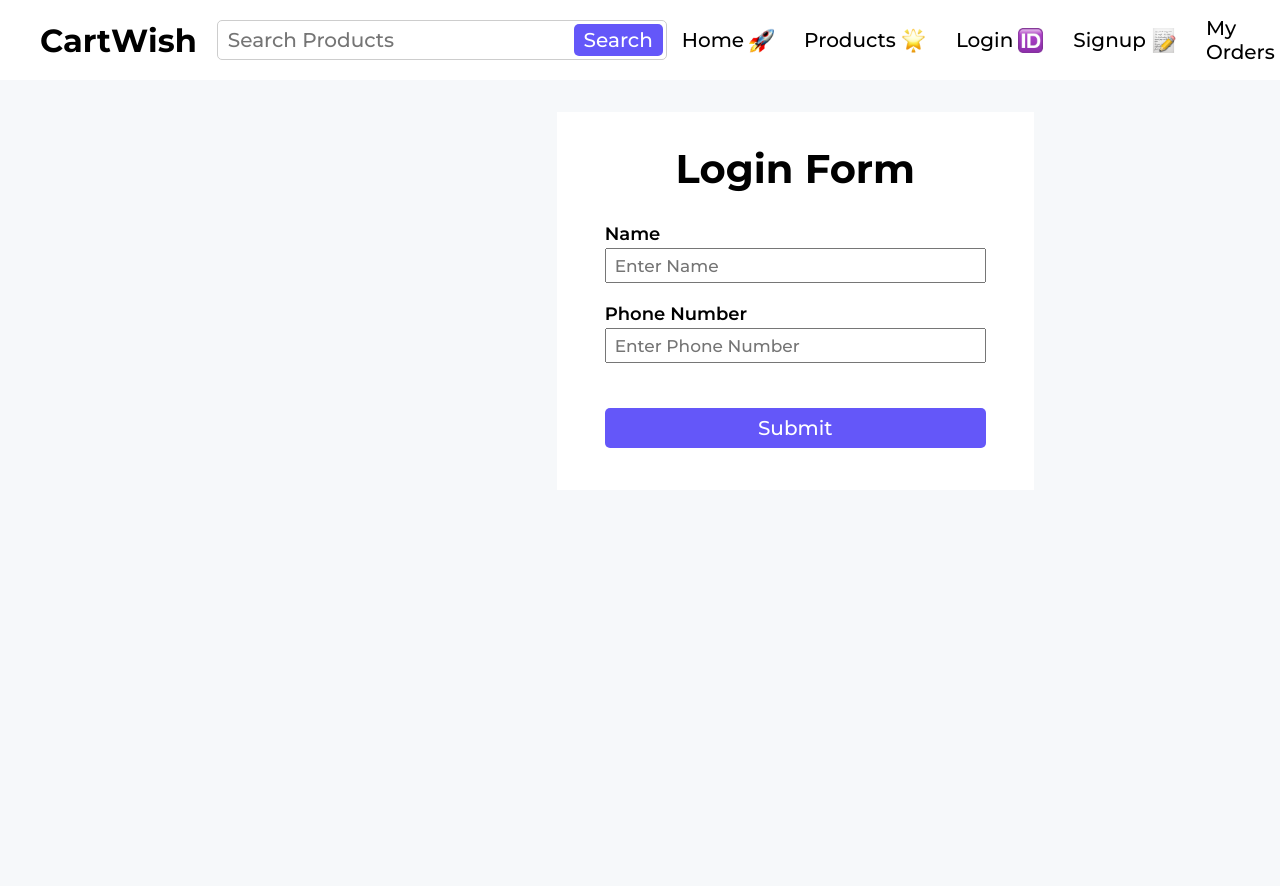
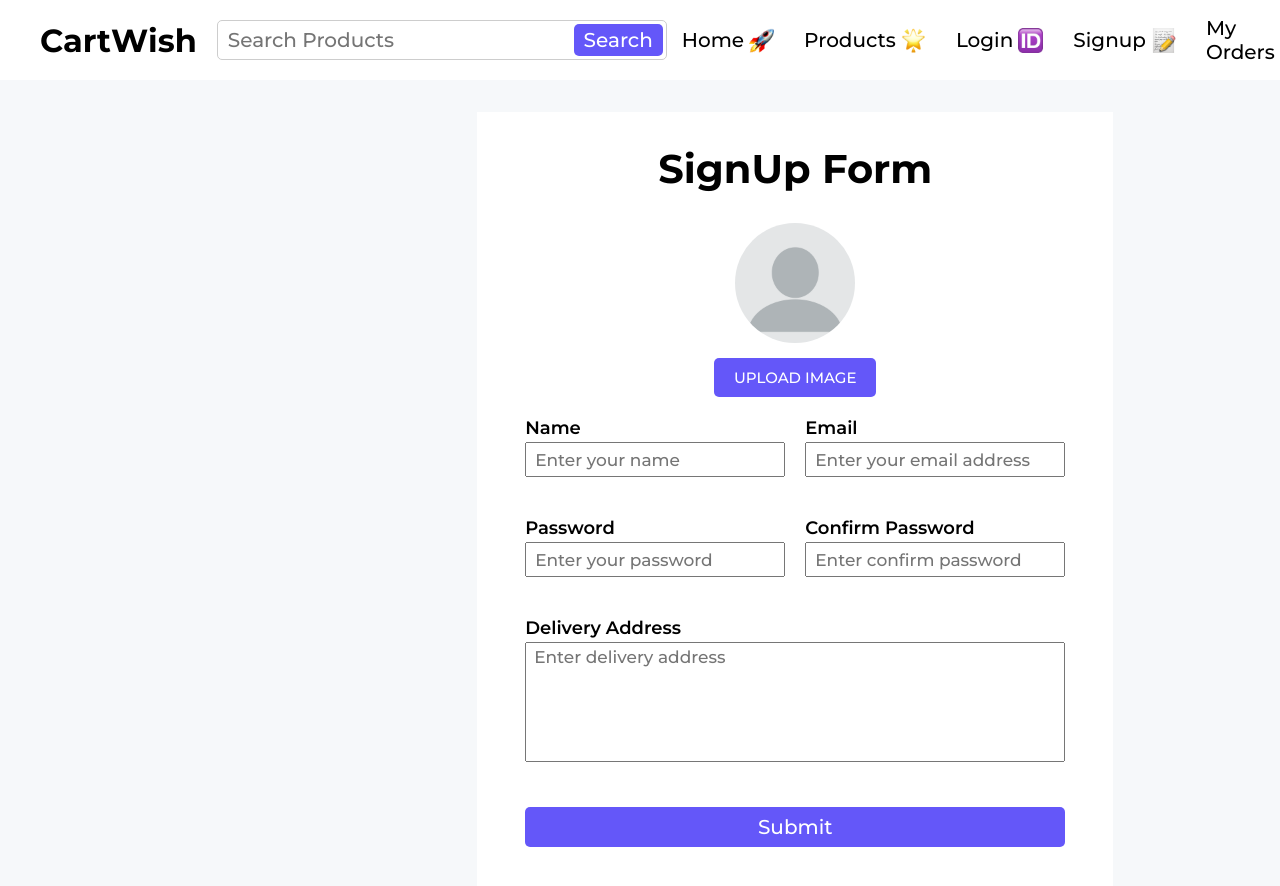
Before and after one commit to sagarng31/cartWish, a React (Vite) app: page / in a window 1280 px wide. Shown: the top 886 px of the page. Before the commit the page ends 800 px from the top, so only its background shows below. Built offline with nearby package versions, Linux system fonts and the light colour scheme.

Commit message:
adding signup form functionality

```diff
--- a/package.json
+++ b/package.json
@@ -10,10 +10,12 @@
     "preview": "vite preview"
   },
   "dependencies": {
+    "@hookform/resolvers": "^5.4.0",
     "react": "^19.2.6",
     "react-dom": "^19.2.6",
     "react-hook-form": "^7.77.0",
-    "react-router-dom": "^7.16.0"
+    "react-router-dom": "^7.16.0",
+    "zod": "^4.4.3"
   },
   "devDependencies": {
     "@eslint/js": "^10.0.1",
--- a/src/App.jsx
+++ b/src/App.jsx
@@ -6,6 +6,7 @@
 import CartPage from "./components/Cart/CartPage";
 import MyOrder from "./components/MyOrder/MyOrder";
 import LoginPage from "./components/Auth/LoginPage";
+import SignupPage from "./components/Auth/SignupPage";
 
 const App = () => {
   return (
@@ -17,7 +18,8 @@
       {/* <SingleProduct /> */}
       {/* <CartPage /> */}
       {/* <MyOrder /> */}
-      <LoginPage />
+      {/* <LoginPage /> */}
+      <SignupPage />
     </div>
   );
 };
--- a/src/components/Auth/LoginPage.jsx
+++ b/src/components/Auth/LoginPage.jsx
@@ -1,14 +1,24 @@
 /* eslint-disable no-unused-vars */
 import { useRef, useState } from "react";
-import { Form, useForm } from "react-hook-form";
+import { useForm } from "react-hook-form";
+import { z } from "zod";
+import { zodResolver } from "@hookform/resolvers/zod";
+
 import "./LoginPage.css";
 
+const schema = z.object({
+  email: z
+    .string()
+    .email({ message: "Please enter valid email address" })
+    .min(3),
+  password: z.string().min(8),
+});
 const LoginPage = () => {
   const {
     register,
     handleSubmit,
     formState: { errors },
-  } = useForm();
+  } = useForm({ resolver: zodResolver(schema) });
   // console.log(formState.errors);
 
   // const [user, setUser] = useState({
@@ -41,6 +51,34 @@
           <h2>Login Form</h2>
           <div className="form_inputs">
             <div>
+              <label htmlFor="email">Email</label>
+              <input
+                type="email"
+                name=""
+                id="email"
+                className="form_text_input"
+                placeholder="Enter email"
+                {...register("email")}
+              />
+              {errors.email && (
+                <em className="form_error">{errors.email.message}</em>
+              )}
+            </div>
+            <div>
+              <label htmlFor="password">Password</label>
+              <input
+                type="password"
+                name=""
+                id="password"
+                className="form_text_input"
+                placeholder="Enter password"
+                {...register("password")}
+              />
+              {errors.password && (
+                <em className="form_error">{errors.password.message}</em>
+              )}
+            </div>
+            {/* <div>
               <label htmlFor="name">Name</label>
               <input
                 type="text"
@@ -81,7 +119,7 @@
               {errors.name?.type === "required" && (
                 <em className="form_error">Please Phone Number</em>
               )}
-            </div>
+            </div> */}
             {/* <div>
               <label htmlFor="password">Password</label>
               <input
--- /dev/null
+++ b/src/components/Auth/SignupPage.css
@@ -0,0 +1,63 @@
+.signup_form {
+    width: 40%;
+}
+
+.image_input_section {
+    display: flex;
+    flex-direction: column;
+    align-items: center;
+}
+
+.image_preview {
+    width: 120px;
+    height: 120px;
+    border-radius: 100%;
+    overflow: hidden;
+    margin-bottom: 15px;
+}
+
+.image_preview img {
+    width: 100%;
+    height: 100%;
+}
+
+.image_input {
+    display: none;
+}
+
+.image_label {
+    display: inline-block;
+    padding: 10px 20px;
+    margin-bottom: 20px;
+    text-align: center;
+    background: #6457f9;
+    color: #fff;
+    font-size: 15px;
+    font-family: inherit;
+    text-transform: Uppercase;
+    font-weight: 500;
+    border-radius: 5px;
+    cursor: pointer;
+    width: fit-content;
+}
+
+.signup_form_input {
+    width: 100%;
+    display: grid;
+    grid-template-columns: 1fr 1fr;
+    gap: 20px;
+}
+
+.signup_textares_section {
+    grid-column: 1/3;
+}
+
+.input_textarea {
+    font-size: 17px;
+    font-weight: 500;
+    font-family: inherit;
+    height: 120px;
+    resize: none;
+    padding: 4px 8px;
+    outline: none;
+}
--- /dev/null
+++ b/src/components/Auth/SignupPage.jsx
@@ -0,0 +1,141 @@
+import { useForm } from "react-hook-form";
+import { z } from "zod";
+import { zodResolver } from "@hookform/resolvers/zod";
+
+import "./SignupPage.css";
+import user from "../../assets/user.webp";
+
+const schema = z
+  .object({
+    name: z
+      .string()
+      .min(3, { message: "Name should be at least 3 characters." }),
+    email: z.string().email({ message: "Please enter valid email" }),
+    password: z
+      .string()
+      .min(8, { message: "Should be at least 8 characters." }),
+    cpassword: z.string(),
+    deliveryAddress: z
+      .string()
+      .min(15, { message: "Should be at least 15 characters." }),
+  })
+  .refine((data) => data.password === data.cpassword, {
+    message: "Confirm Password is not matching.",
+    path: ["cpassword"],
+  });
+
+const SignupPage = () => {
+  const {
+    register,
+    handleSubmit,
+    formState: { errors },
+  } = useForm({ resolver: zodResolver(schema) });
+  // console.log(formState.errors);
+
+  const onSubmit = (formData) => console.log(formData);
+
+  return (
+    <section className="align_center form_page">
+      <form
+        className="authentication_form signup_form"
+        onSubmit={handleSubmit(onSubmit)}
+      >
+        <h2>SignUp Form</h2>
+
+        <div className="image_input_section">
+          <div className="image_preview">
+            <img src={user} id="file-ip-1-preview" />
+          </div>
+          <label htmlFor="file-ip-1" className="image_label">
+            Upload Image
+          </label>
+          <input type="file" id="file-ip-1" className="image_input" />
+        </div>
+
+        {/* Form Inputs */}
+        <div className="form_inputs signup_form_input">
+          <div>
+            <label htmlFor="name">Name</label>
+            <input
+              id="name"
+              className="form_text_input"
+              type="text"
+              placeholder="Enter your name"
+              {...register("name")}
+            />
+            {errors.name && (
+              <em className="form_error">{errors.name.message}</em>
+            )}
+          </div>
+
+          <div>
+            <label htmlFor="email">Email</label>
+            <input
+              id="email"
+              className="form_text_input"
+              type="email"
+              placeholder="Enter your email address"
+              {...register("email")}
+            />
+            {errors.email && (
+              <em className="form_error">{errors.email.message}</em>
+            )}
+          </div>
+
+          <div>
+            <label htmlFor="password">Password</label>
+            <input
+              id="password"
+              className="form_text_input"
+              type="password"
+              placeholder="Enter your password"
+              {...register("password")}
+            />
+            {errors.password && (
+              <em className="form_error">{errors.password.message}</em>
+            )}
+          </div>
+
+          <div>
+            <label htmlFor="cpassword">Confirm Password</label>
+            <input
+              id="cpassword"
+              className="form_text_input"
+              type="password"
+              placeholder="Enter confirm password"
+              {...register("cpassword")}
+            />
+            {errors.cpassword && (
+              <em className="form_error">{errors.cpassword.message}</em>
+            )}
+          </div>
+
+          <div className="signup_textares_section">
+            <label htmlFor="address">Delivery Address</label>
+            <textarea
+              id="address"
+              className="input_textarea"
+              placeholder="Enter delivery address"
+              {...register("deliveryAddress")}
+            />
+            {errors.deliveryAddress && (
+              <em className="form_error">{errors.deliveryAddress.message}</em>
+            )}
+          </div>
+        </div>
+
+        <button className="search_button form_submit" type="submit">
+          Submit
+        </button>
+      </form>
+    </section>
+  );
+};
+
+export default SignupPage;
+
+// name - Name should be at least 3 characters.
+// email - Please enter valid email
+// password - Password must be at least 8 characters.
+// confirmPassword - Confirm Password does not match Password
+// deliveryAddress - Address must be at least 15 characters.
```
Also changed, not shown: 1 other file (tests, documents, lock files or other folders).
